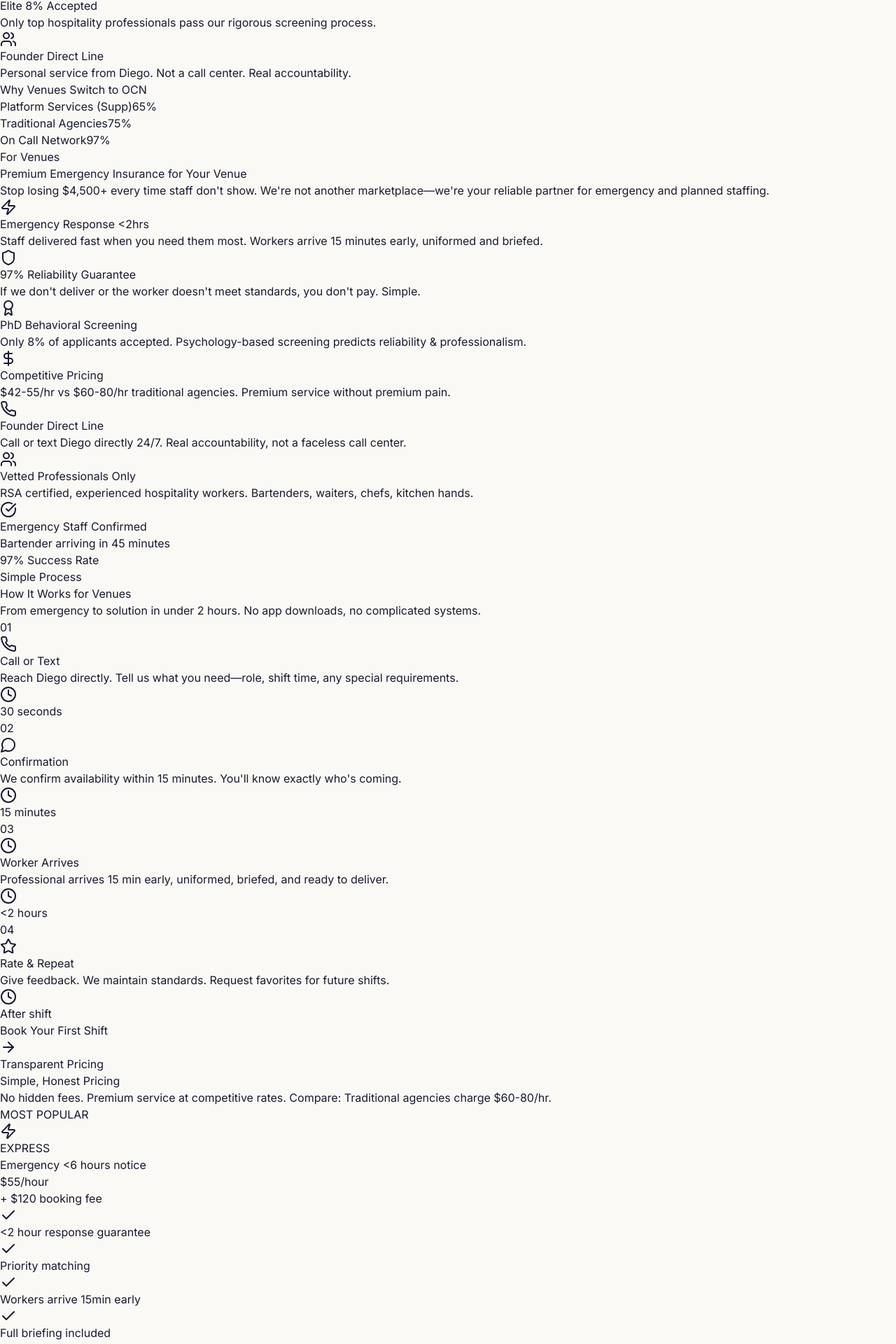
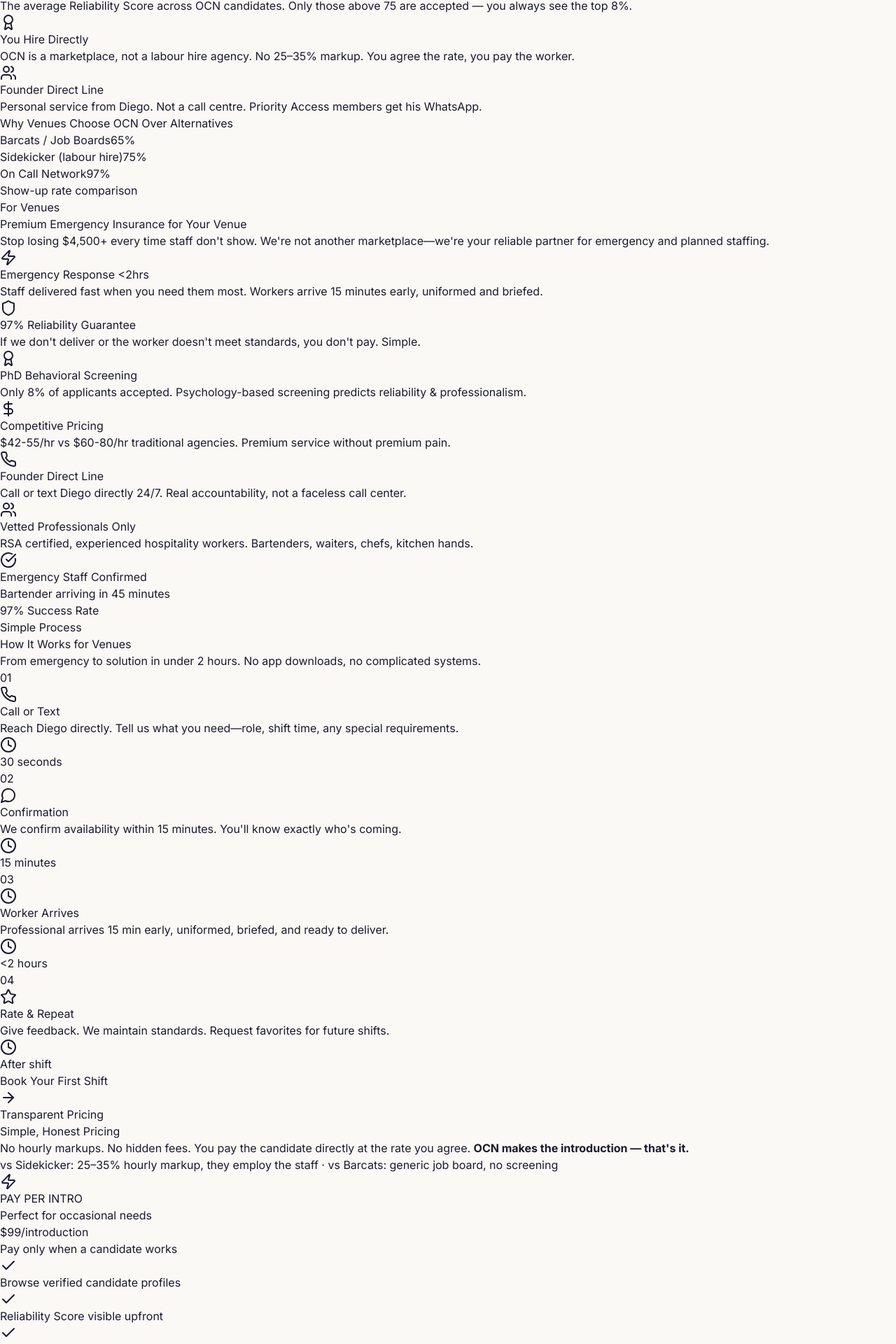
Before and after one commit to diegoauguin-ux/OnCallNetwork-, a Next.js app: page / in a window 1280 px wide. Shown: the part 874-2794 px from the top of the page at 70% size. Built offline with nearby package versions, Linux system fonts and the light colour scheme.

Commit message:
feat: marketplace model — pricing, hero, trust signals

```diff
--- a/components/hero.tsx
+++ b/components/hero.tsx
@@ -1,15 +1,15 @@
 "use client";
 
 import { motion } from "framer-motion";
-import { CheckCircle, Clock, Shield, ArrowRight } from "lucide-react";
+import { CheckCircle, Shield, ArrowRight, MapPin } from "lucide-react";
 import Image from "next/image";
 import Link from "next/link";
 
 export default function Hero() {
   const stats = [
     { value: "97%", label: "Show-up Rate" },
-    { value: "<2hr", label: "Response Time" },
-    { value: "8%", label: "Elite Acceptance" },
+    { value: "84/100", label: "Avg. Reliability Score" },
+    { value: "Top 8%", label: "Candidates Accepted" },
   ];
 
   return (
@@ -37,7 +37,7 @@
             className="inline-flex items-center gap-2 px-4 py-2 bg-[#d4a853]/20 border border-[#d4a853]/30 rounded-full mb-6"
           >
             <Shield className="w-4 h-4 text-[#d4a853]" />
-            <span className="text-[#d4a853] text-sm font-medium">Sydney&apos;s Most Reliable Staffing Agency</span>
+            <span className="text-[#d4a853] text-sm font-medium">Sydney&apos;s Specialist Hospitality Marketplace</span>
           </motion.div>
 
           {/* Headline */}
@@ -47,9 +47,9 @@
             transition={{ duration: 0.5, delay: 0.1 }}
             className="text-4xl md:text-5xl lg:text-6xl font-bold text-white leading-tight mb-6"
           >
-            Never Worry About Staff{" "}
-            <span className="text-[#d4a853]">No-Shows</span>{" "}
-            Again
+            No More{" "}
+            <span className="text-[#d4a853]">No-Shows.</span>{" "}
+            Ever.
           </motion.h1>
 
           {/* Subheadline */}
@@ -57,12 +57,22 @@
             initial={{ opacity: 0, y: 20 }}
             animate={{ opacity: 1, y: 0 }}
             transition={{ duration: 0.5, delay: 0.2 }}
-            className="text-lg md:text-xl text-white/80 mb-8 leading-relaxed"
+            className="text-lg md:text-xl text-white/80 mb-4 leading-relaxed"
           >
-            Premium hospitality professionals delivered in under 2 hours.
-            97% show-up rate vs 65% industry average.
-            <strong className="text-white">Your first call in every emergency.</strong>
+            Pre-screened hospitality professionals with a verified{" "}
+            <strong className="text-white">Reliability Score</strong>. Every candidate assessed before they reach you — only the top 8% make it in.
           </motion.p>
+
+          {/* Location */}
+          <motion.div
+            initial={{ opacity: 0, y: 20 }}
+            animate={{ opacity: 1, y: 0 }}
+            transition={{ duration: 0.5, delay: 0.25 }}
+            className="flex items-center gap-2 text-white/60 text-sm mb-8"
+          >
+            <MapPin className="w-4 h-4 text-[#d4a853]" />
+            <span>Inner West · Eastern Suburbs · CBD · North Shore</span>
+          </motion.div>
 
           {/* Trust Points */}
           <motion.div
@@ -72,10 +82,10 @@
             className="flex flex-col sm:flex-row gap-4 mb-10"
           >
             {[
-              "Vetted & screened professionals",
-              "Emergency response <2 hours",
-              "Only pay if we deliver",
-            ]?.map((item, index) => (
+              "Psychology-based candidate screening",
+              "Venues hire directly — no markup",
+              "First introduction from $99",
+            ].map((item, index) => (
               <div key={index} className="flex items-center gap-2 text-white/90">
                 <CheckCircle className="w-5 h-5 text-[#d4a853] flex-shrink-0" />
                 <span className="text-sm md:text-base">{item}</span>
@@ -92,16 +102,16 @@
           >
             <Link
               href="#contact"
-              className="inline-flex items-center justify-center gap-2 px-8 py-4 bg-[#d4a853] text-[#1e3a5f] font-bold text-lg rounded-lg hover:bg-[#e8c77b] transition-all duration-300 shadow-lg hover:shadow-xl animate-pulse-gold"
+              className="inline-flex items-center justify-center gap-2 px-8 py-4 bg-[#d4a853] text-[#1e3a5f] font-bold text-lg rounded-lg hover:bg-[#e8c77b] transition-all duration-300 shadow-lg hover:shadow-xl"
             >
-              Book 50% Off Trial Shift
+              Get Your First Introduction
               <ArrowRight className="w-5 h-5" />
             </Link>
             <Link
               href="#workers"
               className="inline-flex items-center justify-center gap-2 px-8 py-4 bg-white/10 text-white font-semibold text-lg rounded-lg border border-white/30 hover:bg-white/20 transition-all duration-300"
             >
-              Join as a Worker
+              Join as a Professional
             </Link>
           </motion.div>
 
@@ -112,10 +122,10 @@
             transition={{ duration: 0.5, delay: 0.5 }}
             className="grid grid-cols-3 gap-6 mt-12 pt-8 border-t border-white/20"
           >
-            {stats?.map((stat, index) => (
+            {stats.map((stat, index) => (
               <div key={index} className="text-center">
-                <div className="text-2xl md:text-3xl font-bold text-[#d4a853]">{stat?.value}</div>
-                <div className="text-sm text-white/70 mt-1">{stat?.label}</div>
+                <div className="text-2xl md:text-3xl font-bold text-[#d4a853]">{stat.value}</div>
+                <div className="text-sm text-white/70 mt-1">{stat.label}</div>
               </div>
             ))}
           </motion.div>
--- a/components/pricing.tsx
+++ b/components/pricing.tsx
@@ -2,7 +2,7 @@
 
 import { motion } from "framer-motion";
 import { useInView } from "react-intersection-observer";
-import { Zap, Clock, Calendar, Check, Star, ArrowRight } from "lucide-react";
+import { Zap, Crown, Building2, Check, Star, ArrowRight, Users } from "lucide-react";
 import Link from "next/link";
 
 export default function Pricing() {
@@ -10,50 +10,58 @@
 
   const tiers = [
     {
-      name: "EXPRESS",
-      description: "Emergency <6 hours notice",
-      rate: "$55",
-      period: "/hour",
-      bookingFee: "$120",
+      name: "PAY PER INTRO",
+      description: "Perfect for occasional needs",
+      rate: "$99",
+      period: "/introduction",
+      subtext: "Pay only when a candidate works",
       icon: Zap,
-      color: "bg-red-500",
+      color: "bg-[#1e3a5f]",
       features: [
-        "<2 hour response guarantee",
-        "Priority matching",
-        "Workers arrive 15min early",
-        "Full briefing included",
+        "Browse verified candidate profiles",
+        "Reliability Score visible upfront",
+        "1–3 matched candidates introduced",
+        "Standard matching within 24–48hrs",
+        "Direct hire — you pay the candidate",
+      ],
+      highlight: false,
+      cta: "Get Started",
+    },
+    {
+      name: "PRIORITY ACCESS",
+      description: "For venues that hire regularly",
+      rate: "$199",
+      period: "/month",
+      subtext: "Unlimited introductions · cancel anytime",
+      icon: Crown,
+      color: "bg-[#d4a853]",
+      features: [
+        "Unlimited candidate introductions",
+        "Priority same-day matching",
+        "Build your preferred talent pool",
+        "Direct WhatsApp line to founder Diego",
+        "Monthly Inner West talent report",
       ],
       highlight: true,
+      cta: "Start Free Month",
     },
     {
-      name: "PREMIUM",
-      description: "6-24 hours notice",
-      rate: "$48",
-      period: "/hour",
-      bookingFee: "$90",
-      icon: Clock,
-      color: "bg-[#d4a853]",
+      name: "VENUE PARTNER",
+      description: "Multi-venue or high volume",
+      rate: "$349",
+      period: "/month",
+      subtext: "Everything in Priority, plus dedicated support",
+      icon: Building2,
+      color: "bg-[#2a4a6f]",
       features: [
-        "Same-day confirmation",
-        "Vetted professionals",
-        "Full briefing included",
-        "Feedback & rating system",
+        "Everything in Priority Access",
+        "Dedicated account support",
+        "First-access to new top candidates",
+        "Bulk permanent placement discounts",
+        "Quarterly staffing strategy session",
       ],
-    },
-    {
-      name: "PLANNED",
-      description: "24+ hours notice",
-      rate: "$42",
-      period: "/hour",
-      bookingFee: "$70",
-      icon: Calendar,
-      color: "bg-[#1e3a5f]",
-      features: [
-        "Best value rate",
-        "Choose your preferred worker",
-        "Full briefing included",
-        "Request regulars",
-      ],
+      highlight: false,
+      cta: "Contact Diego",
     },
   ];
 
@@ -65,7 +73,7 @@
           initial={{ opacity: 0, y: 30 }}
           animate={inView ? { opacity: 1, y: 0 } : {}}
           transition={{ duration: 0.6 }}
-          className="text-center mb-16"
+          className="text-center mb-6"
         >
           <span className="inline-block px-4 py-1.5 bg-[#1e3a5f]/10 text-[#1e3a5f] text-sm font-semibold rounded-full mb-4">
             Transparent Pricing
@@ -74,63 +82,75 @@
             Simple, Honest Pricing
           </h2>
           <p className="text-lg text-gray-600 max-w-2xl mx-auto">
-            No hidden fees. Premium service at competitive rates.
-            Compare: Traditional agencies charge $60-80/hr.
+            No hourly markups. No hidden fees. You pay the candidate directly at the rate you agree.{" "}
+            <strong className="text-[#1e3a5f]">OCN makes the introduction — that&apos;s it.</strong>
+          </p>
+        </motion.div>
+
+        {/* Vs competitors note */}
+        <motion.div
+          initial={{ opacity: 0, y: 20 }}
+          animate={inView ? { opacity: 1, y: 0 } : {}}
+          transition={{ duration: 0.5, delay: 0.15 }}
+          className="text-center mb-12"
+        >
+          <p className="text-sm text-gray-500">
+            vs Sidekicker: 25–35% hourly markup, they employ the staff · vs Barcats: generic job board, no screening
           </p>
         </motion.div>
 
         <div className="grid md:grid-cols-3 gap-6">
-          {tiers?.map((tier, index) => (
+          {tiers.map((tier, index) => (
             <motion.div
               key={index}
               initial={{ opacity: 0, y: 30 }}
               animate={inView ? { opacity: 1, y: 0 } : {}}
               transition={{ duration: 0.6, delay: index * 0.15 }}
               className={`relative p-6 rounded-2xl transition-all duration-300 hover:shadow-2xl ${
-                tier?.highlight
+                tier.highlight
                   ? "bg-[#1e3a5f] text-white shadow-xl scale-105"
                   : "bg-white shadow-lg hover:scale-102"
               }`}
             >
-              {tier?.highlight && (
+              {tier.highlight && (
                 <div className="absolute -top-3 left-1/2 -translate-x-1/2 px-4 py-1 bg-[#d4a853] text-[#1e3a5f] text-xs font-bold rounded-full">
                   MOST POPULAR
                 </div>
               )}
 
               <div className="flex items-center gap-3 mb-4">
-                <div className={`w-12 h-12 rounded-xl ${tier?.color} flex items-center justify-center`}>
+                <div className={`w-12 h-12 rounded-xl ${tier.color} flex items-center justify-center`}>
                   <tier.icon className="w-6 h-6 text-white" />
                 </div>
                 <div>
-                  <h3 className={`font-bold text-lg ${tier?.highlight ? "text-white" : "text-[#1e3a5f]"}`}>
-                    {tier?.name}
+                  <h3 className={`font-bold text-lg ${tier.highlight ? "text-white" : "text-[#1e3a5f]"}`}>
+                    {tier.name}
                   </h3>
-                  <p className={`text-sm ${tier?.highlight ? "text-white/70" : "text-gray-500"}`}>
-                    {tier?.description}
+                  <p className={`text-sm ${tier.highlight ? "text-white/70" : "text-gray-500"}`}>
+                    {tier.description}
                   </p>
                 </div>
               </div>
 
-              <div className="mb-6">
+              <div className="mb-2">
                 <div className="flex items-baseline gap-1">
-                  <span className={`text-4xl font-bold ${tier?.highlight ? "text-white" : "text-[#1e3a5f]"}`}>
-                    {tier?.rate}
+                  <span className={`text-4xl font-bold ${tier.highlight ? "text-white" : "text-[#1e3a5f]"}`}>
+                    {tier.rate}
                   </span>
-                  <span className={tier?.highlight ? "text-white/70" : "text-gray-500"}>{tier?.period}</span>
+                  <span className={tier.highlight ? "text-white/70" : "text-gray-500"}>{tier.period}</span>
                 </div>
-                <p className={`text-sm mt-1 ${tier?.highlight ? "text-white/60" : "text-gray-400"}`}>
-                  + {tier?.bookingFee} booking fee
+                <p className={`text-sm mt-1 ${tier.highlight ? "text-white/60" : "text-gray-400"}`}>
+                  {tier.subtext}
                 </p>
               </div>
 
-              <ul className="space-y-3 mb-6">
-                {tier?.features?.map((feature, idx) => (
+              <ul className="space-y-3 mb-6 mt-6">
+                {tier.features.map((feature, idx) => (
                   <li key={idx} className="flex items-start gap-2">
-                    <Check className={`w-5 h-5 flex-shrink-0 ${
-                      tier?.highlight ? "text-[#d4a853]" : "text-green-500"
+                    <Check className={`w-5 h-5 flex-shrink-0 mt-0.5 ${
+                      tier.highlight ? "text-[#d4a853]" : "text-green-500"
                     }`} />
-                    <span className={`text-sm ${tier?.highlight ? "text-white/80" : "text-gray-600"}`}>
+                    <span className={`text-sm ${tier.highlight ? "text-white/80" : "text-gray-600"}`}>
                       {feature}
                     </span>
                   </li>
@@ -140,38 +160,67 @@
               <Link
                 href="#contact"
                 className={`block w-full py-3 rounded-lg font-semibold text-center transition-all duration-300 ${
-                  tier?.highlight
+                  tier.highlight
                     ? "bg-[#d4a853] text-[#1e3a5f] hover:bg-[#e8c77b]"
                     : "bg-[#1e3a5f] text-white hover:bg-[#2a4a6f]"
                 }`}
               >
-                Book Now
+                {tier.cta}
               </Link>
             </motion.div>
           ))}
         </div>
 
-        {/* ROI Calculator */}
+        {/* Permanent Placement */}
         <motion.div
           initial={{ opacity: 0, y: 30 }}
           animate={inView ? { opacity: 1, y: 0 } : {}}
           transition={{ duration: 0.6, delay: 0.5 }}
-          className="mt-12 p-6 md:p-8 bg-white rounded-2xl shadow-lg"
+          className="mt-8 p-6 md:p-8 bg-gradient-to-r from-[#1e3a5f] to-[#2a4a6f] rounded-2xl"
+        >
+          <div className="flex flex-col md:flex-row items-center justify-between gap-6">
+            <div className="flex items-center gap-4">
+              <div className="w-12 h-12 rounded-xl bg-[#d4a853] flex items-center justify-center flex-shrink-0">
+                <Users className="w-6 h-6 text-[#1e3a5f]" />
+              </div>
+              <div>
+                <h3 className="text-xl font-bold text-white mb-1">Permanent Placement</h3>
+                <p className="text-white/70 text-sm">
+                  Your next Venue Manager or Head Chef — found in 10–14 days. Below-market fee. 60-day replacement guarantee.
+                </p>
+              </div>
+            </div>
+            <Link
+              href="#contact"
+              className="inline-flex items-center gap-2 px-6 py-3 bg-[#d4a853] text-[#1e3a5f] font-bold rounded-lg hover:bg-[#e8c77b] transition-all whitespace-nowrap"
+            >
+              Enquire Now
+              <ArrowRight className="w-5 h-5" />
+            </Link>
+          </div>
+        </motion.div>
+
+        {/* ROI */}
+        <motion.div
+          initial={{ opacity: 0, y: 30 }}
+          animate={inView ? { opacity: 1, y: 0 } : {}}
+          transition={{ duration: 0.6, delay: 0.55 }}
+          className="mt-6 p-6 md:p-8 bg-white rounded-2xl shadow-lg"
         >
           <div className="flex flex-col md:flex-row items-center justify-between gap-6">
             <div>
               <h3 className="text-xl font-bold text-[#1e3a5f] mb-2">The Math That Matters</h3>
               <p className="text-gray-600">
-                6-hour Friday emergency = <strong className="text-[#d4a853]">$450</strong> with OCN
-                vs <strong className="text-red-500">$4,500</strong> lost revenue
+                A Friday no-show costs your venue an average of{" "}
+                <strong className="text-red-500">$380 in lost revenue</strong>.
+                A $99 OCN introduction pays for itself in under 4 minutes of service.
               </p>
-              <p className="text-2xl font-bold text-[#1e3a5f] mt-2">That's a 10x ROI</p>
             </div>
             <Link
               href="#contact"
               className="inline-flex items-center gap-2 px-6 py-3 bg-[#d4a853] text-[#1e3a5f] font-bold rounded-lg hover:bg-[#e8c77b] transition-all whitespace-nowrap"
             >
-              Get 50% Off First Trial
+              Get Started — $99
               <ArrowRight className="w-5 h-5" />
             </Link>
           </div>
@@ -187,7 +236,7 @@
           <div className="inline-flex items-center gap-2 px-6 py-3 bg-green-100 rounded-full">
             <Star className="w-5 h-5 text-green-600" />
             <span className="text-green-800 font-medium">
-              Show-Up Guarantee: If we don't deliver, you don't pay. Period.
+              Introduction fee only applies when the candidate completes work. Zero risk.
             </span>
           </div>
         </motion.div>
--- a/components/trust-signals.tsx
+++ b/components/trust-signals.tsx
@@ -2,7 +2,7 @@
 
 import { motion } from "framer-motion";
 import { useInView } from "react-intersection-observer";
-import { Shield, Clock, Award, Users, CheckCircle, TrendingUp } from "lucide-react";
+import { Shield, Clock, Award, Users } from "lucide-react";
 import { useEffect, useState } from "react";
 
 function AnimatedNumber({ value, suffix = "" }: { value: number; suffix?: string }) {
@@ -38,23 +38,23 @@
     {
       icon: Shield,
       title: "97% Show-Up Rate",
-      description: "vs 65% industry average. PhD behavioral screening ensures reliability.",
+      description: "vs 65% industry average. Master's in Psychology screening — we predict behaviour, not just interview well.",
       highlight: true,
     },
     {
       icon: Clock,
-      title: "<2 Hour Response",
-      description: "Emergency staff delivered fast. Workers arrive 15 min early, ready to work.",
+      title: "84/100 Avg. Score",
+      description: "The average Reliability Score across OCN candidates. Only those above 75 are accepted — you always see the top 8%.",
     },
     {
       icon: Award,
-      title: "Elite 8% Accepted",
-      description: "Only top hospitality professionals pass our rigorous screening process.",
+      title: "You Hire Directly",
+      description: "OCN is a marketplace, not a labour hire agency. No 25–35% markup. You agree the rate, you pay the worker.",
     },
     {
       icon: Users,
       title: "Founder Direct Line",
-      description: "Personal service from Diego. Not a call center. Real accountability.",
+      description: "Personal service from Diego. Not a call centre. Priority Access members get his WhatsApp.",
     },
   ];
 
@@ -70,52 +70,52 @@
           className="text-center mb-16"
         >
           <h2 className="text-3xl md:text-4xl font-bold text-[#1e3a5f] mb-4">
-            The <span className="text-[#d4a853]">$4,500</span> Problem Every Venue Owner Knows
+            The <span className="text-[#d4a853]">$380</span> Problem Every Venue Owner Knows
           </h2>
           <p className="text-lg text-gray-600 max-w-2xl mx-auto">
-            Staff call in sick at 5PM on a Friday. Revenue lost. Google reviews tank.
-            Team morale suffers. <strong>We solve that.</strong>
+            A casual calls in sick at 5PM on a Friday. Revenue lost. Reviews tank.
+            Team morale suffers. <strong>We solve that — before it happens.</strong>
           </p>
         </motion.div>
 
         {/* Trust Cards */}
         <div className="grid md:grid-cols-2 lg:grid-cols-4 gap-6">
-          {signals?.map((signal, index) => (
+          {signals.map((signal, index) => (
             <motion.div
               key={index}
               initial={{ opacity: 0, y: 30 }}
               animate={inView ? { opacity: 1, y: 0 } : {}}
               transition={{ duration: 0.6, delay: index * 0.1 }}
               className={`p-6 rounded-xl transition-all duration-300 hover:shadow-xl ${
-                signal?.highlight
+                signal.highlight
                   ? "bg-[#1e3a5f] text-white shadow-lg"
                   : "bg-[#faf9f6] hover:bg-white shadow-md"
               }`}
             >
               <div
                 className={`w-12 h-12 rounded-lg flex items-center justify-center mb-4 ${
-                  signal?.highlight ? "bg-[#d4a853]" : "bg-[#1e3a5f]/10"
+                  signal.highlight ? "bg-[#d4a853]" : "bg-[#1e3a5f]/10"
                 }`}
               >
                 <signal.icon
                   className={`w-6 h-6 ${
-                    signal?.highlight ? "text-[#1e3a5f]" : "text-[#1e3a5f]"
+                    signal.highlight ? "text-[#1e3a5f]" : "text-[#1e3a5f]"
                   }`}
                 />
               </div>
               <h3
                 className={`text-lg font-bold mb-2 ${
-                  signal?.highlight ? "text-white" : "text-[#1e3a5f]"
+                  signal.highlight ? "text-white" : "text-[#1e3a5f]"
                 }`}
               >
-                {signal?.title}
+                {signal.title}
               </h3>
               <p
                 className={`text-sm leading-relaxed ${
-                  signal?.highlight ? "text-white/80" : "text-gray-600"
+                  signal.highlight ? "text-white/80" : "text-gray-600"
                 }`}
               >
-                {signal?.description}
+                {signal.description}
               </p>
             </motion.div>
           ))}
@@ -129,30 +129,31 @@
           className="mt-16 p-6 md:p-8 bg-gradient-to-r from-[#1e3a5f] to-[#2a4a6f] rounded-2xl"
         >
           <div className="text-center mb-6">
-            <h3 className="text-xl font-bold text-white">Why Venues Switch to OCN</h3>
+            <h3 className="text-xl font-bold text-white">Why Venues Choose OCN Over Alternatives</h3>
           </div>
           <div className="grid md:grid-cols-3 gap-6">
             {[
-              { label: "Platform Services (Supp)", rate: 65, color: "bg-red-400" },
-              { label: "Traditional Agencies", rate: 75, color: "bg-yellow-400" },
+              { label: "Barcats / Job Boards", rate: 65, color: "bg-red-400" },
+              { label: "Sidekicker (labour hire)", rate: 75, color: "bg-yellow-400" },
               { label: "On Call Network", rate: 97, color: "bg-[#d4a853]" },
-            ]?.map((item, index) => (
+            ].map((item, index) => (
               <div key={index}>
                 <div className="flex justify-between mb-2">
-                  <span className="text-white/80 text-sm">{item?.label}</span>
-                  <span className="text-white font-bold">{item?.rate}%</span>
+                  <span className="text-white/80 text-sm">{item.label}</span>
+                  <span className="text-white font-bold">{item.rate}%</span>
                 </div>
                 <div className="h-3 bg-white/20 rounded-full overflow-hidden">
                   <motion.div
                     initial={{ width: 0 }}
-                    animate={inView ? { width: `${item?.rate}%` } : {}}
+                    animate={inView ? { width: `${item.rate}%` } : {}}
                     transition={{ duration: 1, delay: 0.5 + index * 0.2 }}
-                    className={`h-full rounded-full ${item?.color}`}
+                    className={`h-full rounded-full ${item.color}`}
                   />
                 </div>
               </div>
             ))}
           </div>
+          <p className="text-white/50 text-xs text-center mt-4">Show-up rate comparison</p>
         </motion.div>
       </div>
     </section>
```
